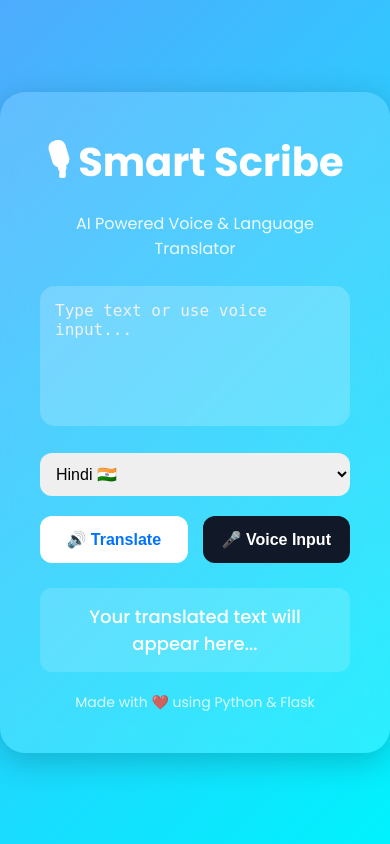
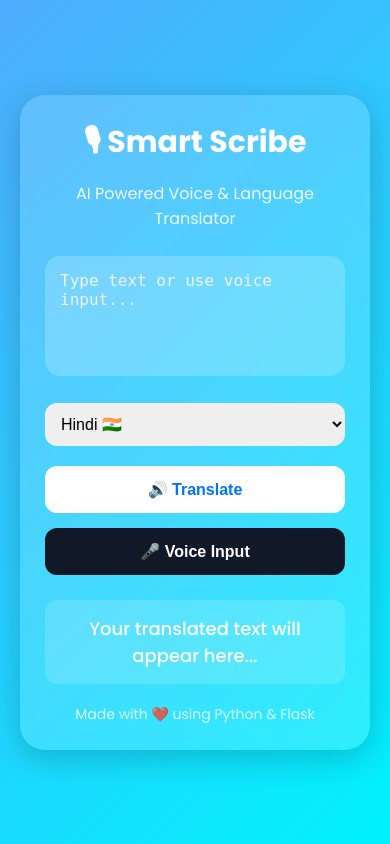
Before and after one commit to vanshika10-m/Smart_Scribe, a Flask app: page / in a window 390 px wide. Run offline with Flask 3, Linux system fonts and the light colour scheme.

Commit message:
mobile responsive update

```diff
--- a/main.py
+++ b/main.py
@@ -1,8 +1,6 @@
 from flask import Flask, render_template, request, jsonify
 from deep_translator import GoogleTranslator
-import speech_recognition as sr
 from gtts import gTTS
-from playsound import playsound
 import os
 
 app = Flask(__name__)
@@ -18,13 +16,10 @@ def speak_text(text, lang):
             lang=lang
         )
 
-        filename = "voice.mp3"
+        # SAVE AUDIO FILE
+        filename = "static/voice.mp3"
 
         tts.save(filename)
-
-        playsound(filename)
-
-        os.remove(filename)
 
     except Exception as e:
 
@@ -46,46 +41,21 @@ def translate_text():
 
     lang = request.form['lang']
 
+    # TRANSLATE TEXT
     translated = GoogleTranslator(
         source='auto',
         target=lang
     ).translate(text)
 
-    # SPEAK TRANSLATED TEXT
+    # GENERATE AUDIO
     speak_text(translated, lang)
 
     return jsonify({
-        'translated': translated
+
+        'translated': translated,
+
+        'audio': '/static/voice.mp3'
     })
-
-
-# VOICE INPUT ROUTE
-@app.route('/voice', methods=['GET'])
-def voice_input():
-
-    recognizer = sr.Recognizer()
-
-    try:
-
-        with sr.Microphone() as source:
-
-            print("Listening...")
-
-            recognizer.adjust_for_ambient_noise(source)
-
-            audio = recognizer.listen(source)
-
-            text = recognizer.recognize_google(audio)
-
-            return jsonify({
-                'text': text
-            })
-
-    except Exception as e:
-
-        return jsonify({
-            'text': 'Error: ' + str(e)
-        })
 
 
 if __name__ == '__main__':
--- a/templates/index.html
+++ b/templates/index.html
@@ -25,7 +25,7 @@
 
             font-family:'Poppins',sans-serif;
 
-            height:100vh;
+            min-height:100vh;
 
             display:flex;
 
@@ -38,11 +38,15 @@
                 #4facfe,
                 #00f2fe
             );
+
+            padding:20px;
         }
 
         .container{
 
             width:500px;
+
+            max-width:100%;
 
             background:rgba(255,255,255,0.15);
 
@@ -197,6 +201,38 @@
             opacity:0.8;
         }
 
+        /* MOBILE RESPONSIVE */
+
+        @media(max-width:600px){
+
+            .container{
+
+                width:100%;
+
+                padding:25px;
+            }
+
+            h1{
+
+                font-size:30px;
+            }
+
+            .buttons{
+
+                flex-direction:column;
+            }
+
+            button{
+
+                width:100%;
+            }
+
+            textarea{
+
+                height:120px;
+            }
+        }
+
     </style>
 
 </head>
@@ -286,23 +322,54 @@ async function translateText(){
 
     document.getElementById("result").innerHTML =
         "✨ " + data.translated;
+
+    let audio = new Audio(data.audio);
+
+    audio.play();
 }
 
 
-async function voiceInput(){
+/* MOBILE VOICE INPUT */
+
+function voiceInput(){
+
+    const SpeechRecognition =
+        window.SpeechRecognition ||
+        window.webkitSpeechRecognition;
+
+    if(!SpeechRecognition){
+
+        alert("Speech Recognition not supported");
+
+        return;
+    }
+
+    const recognition = new SpeechRecognition();
+
+    recognition.lang = "en-US";
+
+    recognition.start();
 
     document.getElementById("result").innerHTML =
         "🎤 Listening...";
 
-    let response = await fetch('/voice');
+    recognition.onresult = function(event){
 
-    let data = await response.json();
+        let transcript =
+            event.results[0][0].transcript;
 
-    document.getElementById("text").value =
-        data.text;
+        document.getElementById("text").value =
+            transcript;
 
-    document.getElementById("result").innerHTML =
-        "✅ Voice Captured Successfully";
+        document.getElementById("result").innerHTML =
+            "✅ Voice Captured";
+    };
+
+    recognition.onerror = function(){
+
+        document.getElementById("result").innerHTML =
+            "❌ Voice Error";
+    };
 }
 
 </script>
```
